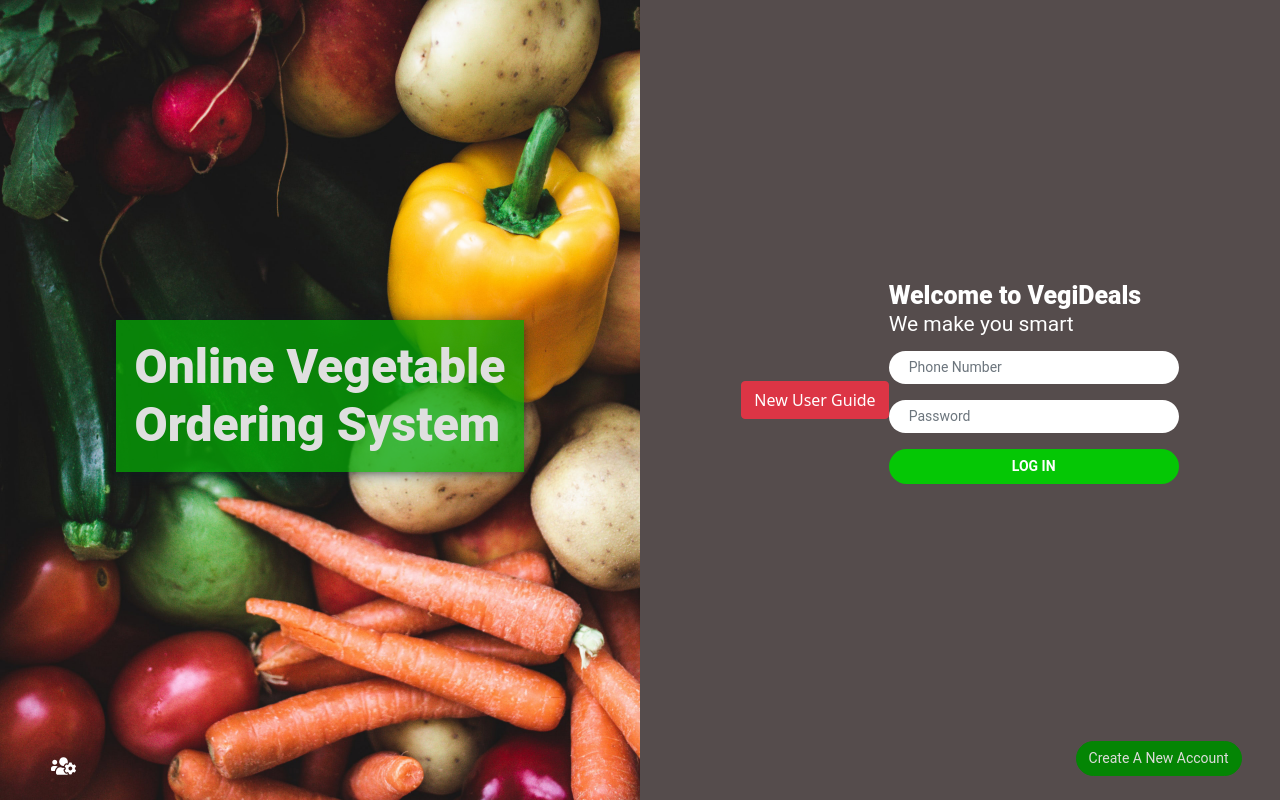
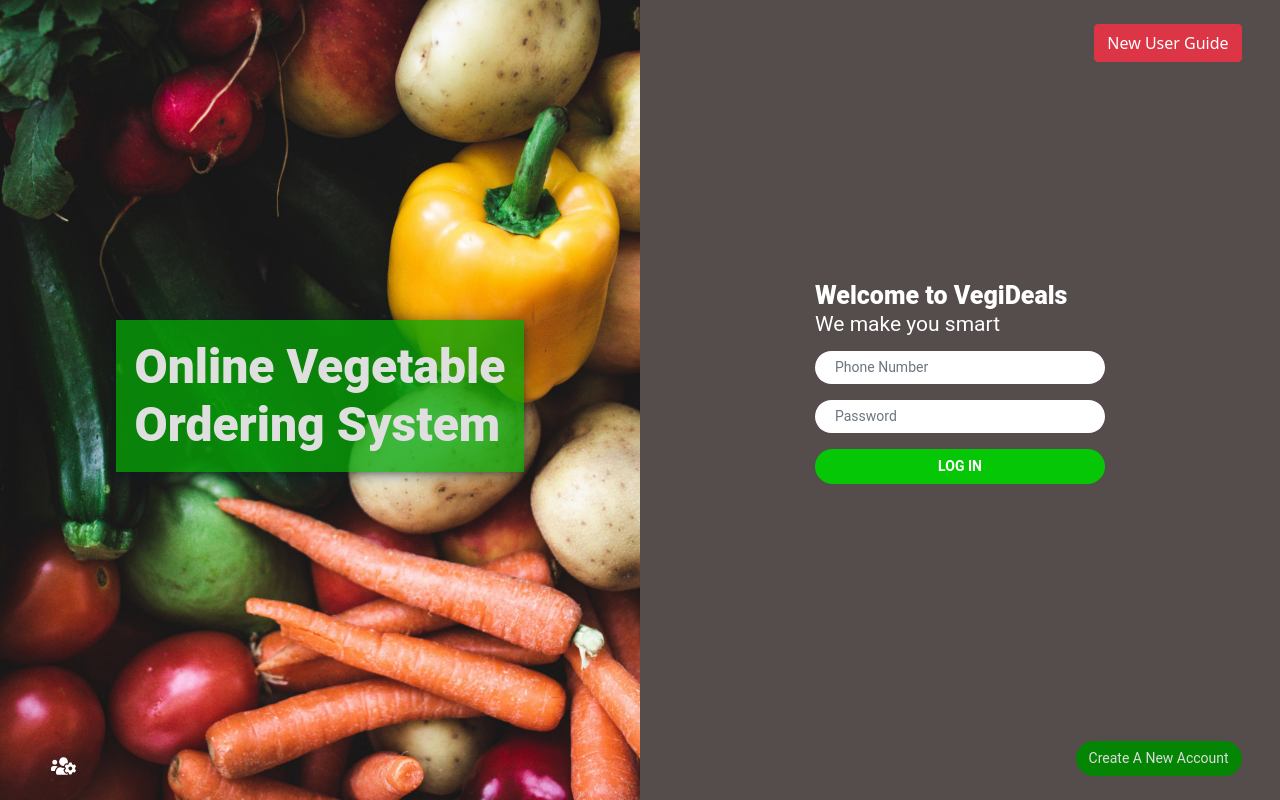
Before and after one commit to miyushan/VegiDeals-v2.0, a React (Create React App) app in the folder Client/: page / in a window 1280 px wide. Built offline with nearby package versions, Linux system fonts and the light colour scheme; no server answers.

Commit message:
user guide for create pagte done

```diff
--- a/Client/src/Components/CardItem.js
+++ b/Client/src/Components/CardItem.js
@@ -22,7 +22,7 @@
 
     useEffect(()=>{
         quantity = localStorage.getItem('cartDetails')
-        console.log(quantity)
+        // console.log(quantity)
 
         try{
             let cartData = localStorage.getItem('cartDetails');
--- a/Client/src/Components/PaymentCard.js
+++ b/Client/src/Components/PaymentCard.js
@@ -93,12 +93,12 @@
 
         //to get Managers in same branch
         employees.forEach(person => {
-            console.log(person.Branch_id, branch);
+            // console.log(person.Branch_id, branch);
             if (person.Branch_id === branch && person.manager_id !== null) {
                 tempManagers.push(parseFloat(person.manager_id));
             }
         })
-        console.log(tempManagers);
+        // console.log(tempManagers);
         managerId = tempManagers[Math.floor(Math.random() * tempManagers.length)];
         console.log(managerId);
     }
@@ -144,12 +144,12 @@
         e.preventDefault();
         if (!name || !address || !cardNumber || !date || !cvv) {
             alert('Please fill the required fields');
-        } else if(cardNumber.length==16 || cvv.length==3 || date.length==5){
-            alert('Something went wrong! Please check your card details');
+        } else if(cardNumber.length===16 || cvv.length===3){
+            addtoOrderList();
+            findRelatedEmployees();
         }
         else {
-            addtoOrderList();
-            findRelatedEmployees();
+            alert('Something went wrong! Please check your card details');
         }
     }
 
--- a/Client/src/Components/styles/CommonStyles.css
+++ b/Client/src/Components/styles/CommonStyles.css
@@ -83,7 +83,7 @@
     bottom: 3%;
 }
 .b_create-account-btn{
-    border-radius: 40px !important;
+    border-radius: 20px !important;
     font-family: Roboto;
     font-style: normal;
     font-weight: normal;
@@ -94,6 +94,12 @@
     background-color: rgb(4, 133, 4);
     border-color: rgb(4, 133, 4);
 }
+.b_user-guide{
+    position: absolute;
+    right: 3%;
+    top: 3%;
+}
+
 .b_create-account-btn:hover{
     background-color: rgb(4, 117, 4);
     border-color: rgb(4, 117, 4);
```
